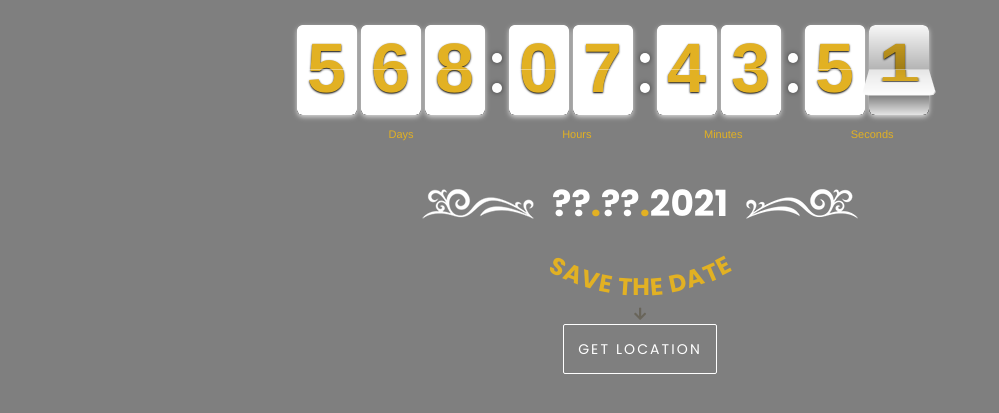
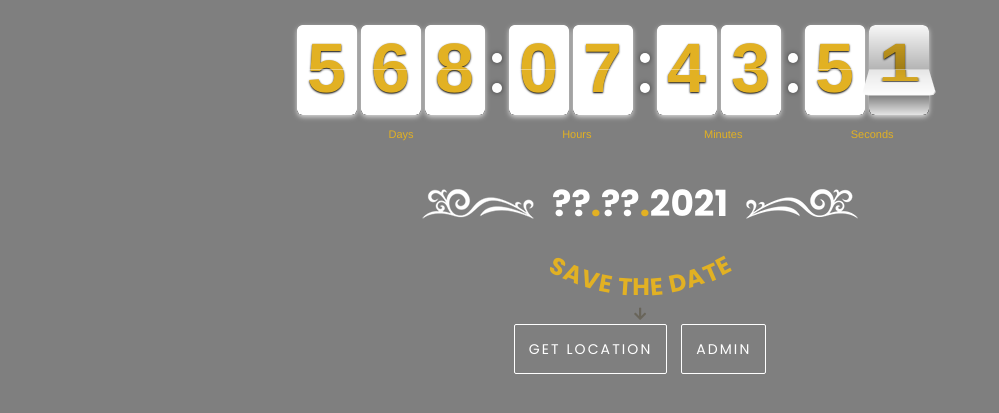
Before and after one commit to novalhabibi/myweedingfuture, a PHP site: page / in a window 1280 px wide. Shown: the part 356-769 px from the top of the page, without its empty margins (0-999 px from the left). Run offline with PHP 8.4, Linux system fonts and the light colour scheme; some libraries are stand-ins or nearby versions; some web fonts are replaced.

Commit message:
fix bugs

```diff
--- a/index.php
+++ b/index.php
@@ -68,6 +68,7 @@
                <i class="fas fa-arrow-down"></i>
                <br>
                <a class="btn btn-border-white show-info animated fadeInUp" role="button" href="location.html">Get Location</a>
+               <a class="btn btn-border-white show-info animated fadeInUp" role="button" href="admin/index.php">Admin</a>
           </div>
      </div>
      <!-- All JavaScript Libraries -->
```
